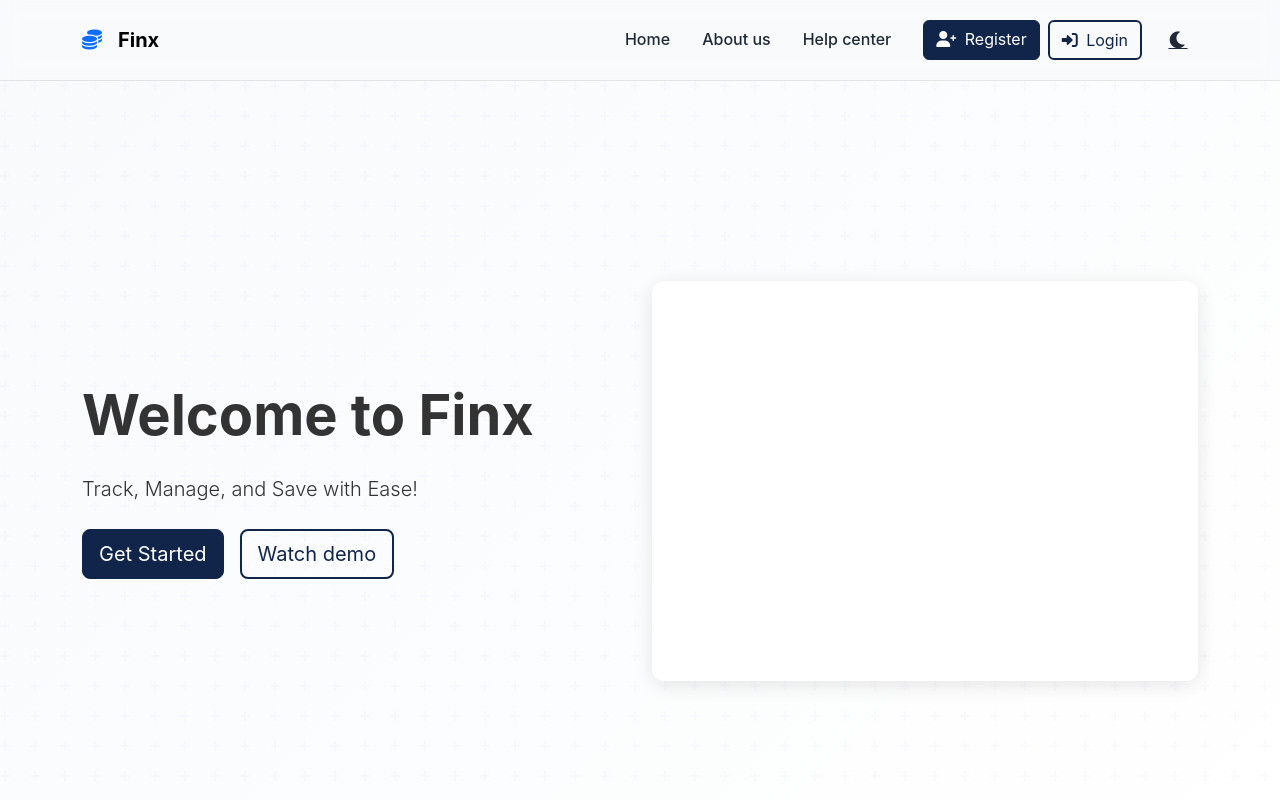
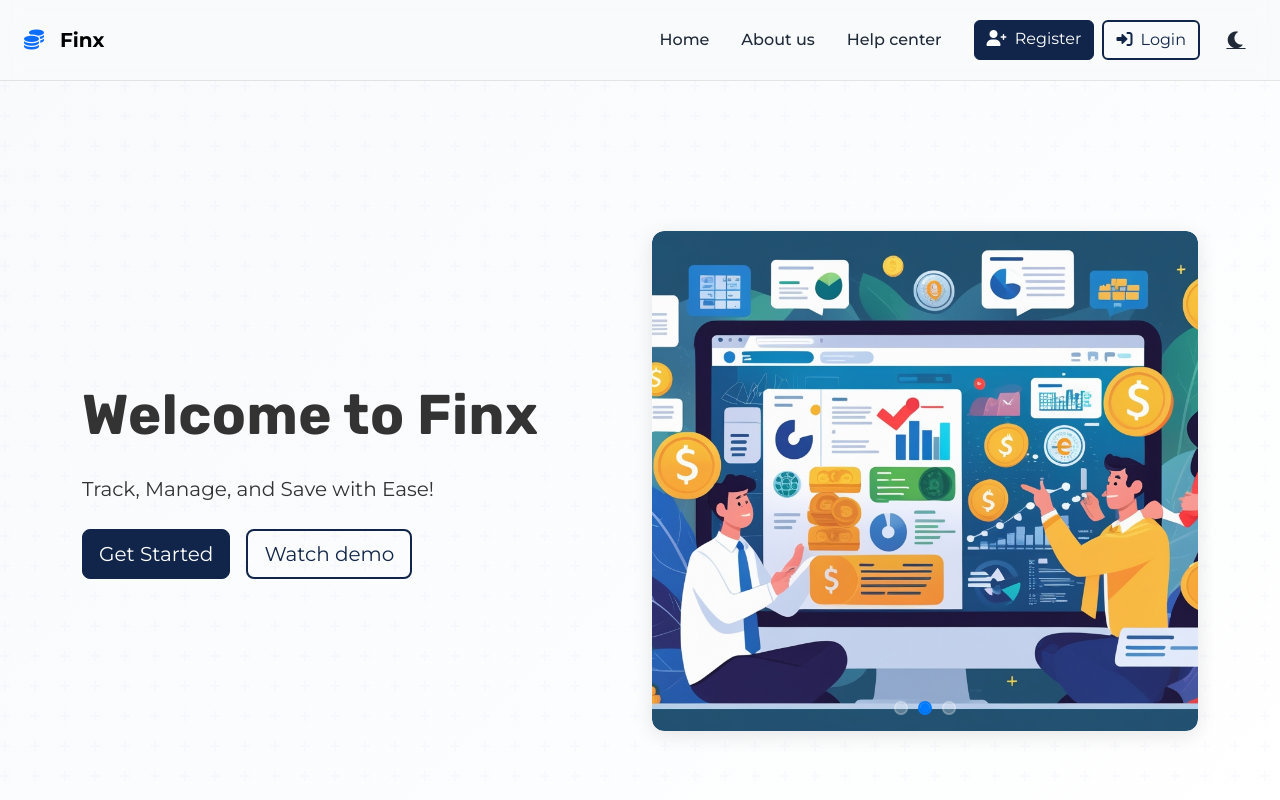
Before and after one commit to NoheliaCastro/Finx, a plain HTML site: page index.html in a window 1280 px wide. Shown: the top 800 px of the page. Drawn offline with nearby package versions, Linux system fonts and the light colour scheme.

Commit message:
Se añadió un carrusel de imágenes en la sección "hero" de la página principal, se integraron fuentes de Google y se actualizaron los estilos de tipografía. Además, se realizaron ajustes en la estructura del encabezado y se modificaron los colores primarios en el archivo de estilos.

```diff
--- a/components/header.html
+++ b/components/header.html
@@ -1,7 +1,7 @@
 <!-- Header -->
 
 <nav class="navbar navbar-expand-lg navbar-light bg-light shadow-sm">
-  <div class="container">
+  <div class="container-fluid px-4">
     <a class="navbar-brand fw-bold" href="index.html">
       <i class="fas fa-coins text-primary me-2"></i>Finx
     </a>
--- a/index.html
+++ b/index.html
@@ -4,6 +4,10 @@
     <meta charset="UTF-8">
     <meta name="viewport" content="width=device-width, initial-scale=1.0">
     <title>Finx - Track, Manage, and Save with Ease!</title>
+    <!-- Google Fonts -->
+    <link rel="preconnect" href="https://fonts.googleapis.com">
+    <link rel="preconnect" href="https://fonts.gstatic.com" crossorigin>
+    <link href="https://fonts.googleapis.com/css2?family=Rubik:ital,wght@0,300..900;1,300..900&family=Montserrat:ital,wght@0,100..900;1,100..900&display=swap" rel="stylesheet">
     <!-- Bootstrap 5 CSS -->
     <link href="https://cdn.jsdelivr.net/npm/bootstrap@5.3.0/dist/css/bootstrap.min.css" rel="stylesheet">
     <!-- Font Awesome -->
@@ -270,7 +274,7 @@
         <div class="container">
             <div class="row align-items-center">
                 <div class="col-md-6" data-aos="fade-right">
-                    <h1 class="display-4 fw-bold mb-4">Welcome to Finx</h1>
+                    <h1 class="display-4 fw-bold mb-4 title-font">Welcome to Finx</h1>
                     <p class="lead mb-4">Track, Manage, and Save with Ease!</p>
                     <div class="d-flex gap-3">
                         <button class="btn btn-primary btn-lg">
@@ -283,7 +287,34 @@
                 </div>
                 <div class="col-md-6" data-aos="fade-left">
                     <div class="hero-image-container">
-                        <!-- Aquí irá la imagen -->
+                        <div id="heroCarousel" class="carousel slide" data-bs-ride="carousel">
+                            <div class="carousel-inner">
+                                <div class="carousel-item active">
+                                    <img src="images/1.jpg" class="d-block w-100" alt="Finx Image 1">
+                                </div>
+                                <div class="carousel-item">
+                                    <img src="images/2.jpg" class="d-block w-100" alt="Finx Image 2">
+                                </div>
+                                <div class="carousel-item">
+                                    <img src="images/3.jpg" class="d-block w-100" alt="Finx Image 3">
+                                </div>
+                            </div>
+                            <!-- Controles del carrusel -->
+                            <button class="carousel-control-prev" type="button" data-bs-target="#heroCarousel" data-bs-slide="prev">
+                                <span class="carousel-control-prev-icon" aria-hidden="true"></span>
+                                <span class="visually-hidden">Anterior</span>
+                            </button>
+                            <button class="carousel-control-next" type="button" data-bs-target="#heroCarousel" data-bs-slide="next">
+                                <span class="carousel-control-next-icon" aria-hidden="true"></span>
+                                <span class="visually-hidden">Siguiente</span>
+                            </button>
+                            <!-- Indicadores -->
+                            <div class="carousel-indicators">
+                                <button type="button" data-bs-target="#heroCarousel" data-bs-slide-to="0" class="active" aria-current="true" aria-label="Slide 1"></button>
+                                <button type="button" data-bs-target="#heroCarousel" data-bs-slide-to="1" aria-label="Slide 2"></button>
+                                <button type="button" data-bs-target="#heroCarousel" data-bs-slide-to="2" aria-label="Slide 3"></button>
+                            </div>
+                        </div>
                     </div>
                 </div>
             </div>
@@ -339,7 +370,7 @@
         <div class="container">
             <div class="text-center mb-5">
                 <span class="badge bg-primary bg-opacity-10 text-primary mb-3">Features</span>
-                <h2 class="display-4 fw-bold" data-aos="fade-up">Why Choose Us</h2>
+                <h2 class="display-4 fw-bold title-font" data-aos="fade-up">Why Choose Us</h2>
             </div>
             <div class="row align-items-center">
                 <div class="col-md-6 text-start">
@@ -358,7 +389,7 @@
         <div class="container">
             <div class="text-center mb-5">
                 <span class="badge bg-primary bg-opacity-10 text-primary mb-3">Benefits</span>
-                <h2 class="display-4 fw-bold" data-aos="fade-up">What You Get</h2>
+                <h2 class="display-4 fw-bold title-font" data-aos="fade-up">What You Get</h2>
             </div>
             <div class="row align-items-center flex-row-reverse">
                 <div class="col-md-6 text-start">
--- a/styles.css
+++ b/styles.css
@@ -1,7 +1,7 @@
 /* Custom Variables */
 :root {
-    --primary-color: #6366f1;
-    --secondary-color: #4f46e5;
+    --primary-color: #007bff;
+    --secondary-color: #6c757d;
     --accent-color: #818cf8;
     --text-color: #1f2937;
     --light-text: #6b7280;
@@ -16,6 +16,14 @@
     --navbar-padding: 1rem 0;
     --navbar-shadow: 0 2px 15px rgba(0, 0, 0, 0.1);
     --navbar-transition: all 0.3s ease;
+    --success-color: #28a745;
+    --info-color: #17a2b8;
+    --warning-color: #ffc107;
+    --danger-color: #dc3545;
+    --light-color: #f8f9fa;
+    --dark-color: #343a40;
+    --header-height: 80px;
+    --transition-speed: 0.3s;
 }
 
 /* Dark Mode Variables */
@@ -43,7 +51,8 @@ html {
 }
 
 body {
-    font-family: 'Inter', -apple-system, BlinkMacSystemFont, 'Segoe UI', Roboto, sans-serif;
+    font-family: 'Montserrat', sans-serif;
+    font-weight: 400;
     line-height: 1.6;
     color: var(--text-color);
     background-color: var(--light-background);
@@ -60,10 +69,10 @@ body {
     box-shadow: var(--navbar-shadow);
 }
 
-.navbar.scrolled {
-    height: calc(var(--navbar-height) - 20px);
-    padding: calc(var(--navbar-padding) - 0.5rem);
-    background-color: var(--background-color) !important;
+.navbar .container-fluid {
+    max-width: 100%;
+    padding-left: 2rem;
+    padding-right: 2rem;
 }
 
 .navbar-brand {
@@ -93,6 +102,10 @@ body {
 
 .navbar.scrolled .navbar-brand h1 {
     font-size: 1.3rem;
+}
+
+.navbar-nav {
+    margin-left: auto;
 }
 
 .nav-link {
@@ -203,6 +216,23 @@ body {
     transform: rotate(180deg);
 }
 
+/* Tipografía */
+.title-font {
+    font-family: 'Rubik', sans-serif;
+    font-weight: 700;
+    letter-spacing: 0.5px;
+}
+
+h1, h2, h3, h4, h5, h6 {
+    font-family: 'Rubik', sans-serif;
+    font-weight: 700;
+}
+
+p, .lead, .text-muted {
+    font-family: 'Montserrat', sans-serif;
+    font-weight: 400;
+}
+
 /* Hero Section */
 .hero {
     background: linear-gradient(135deg, var(--light-background) 0%, var(--background-color) 100%);
@@ -255,15 +285,105 @@ body {
 .hero-image-container {
     position: relative;
     z-index: 1;
+    border-radius: 12px;
+    overflow: hidden;
+    box-shadow: var(--hover-shadow);
 }
 
-.hero-image img {
-    max-width: 100%;
+#heroCarousel {
+    width: 100%;
     height: 500px;
-    border-radius: 2rem;
-    box-shadow: var(--hover-shadow);
-    animation: float 6s ease-in-out infinite;
+}
+
+#heroCarousel .carousel-inner {
+    height: 100%;
+}
+
+#heroCarousel .carousel-item {
+    height: 100%;
+    transition: transform 1.2s ease-in-out;
+}
+
+#heroCarousel .carousel-item img {
+    width: 100%;
+    height: 100%;
     object-fit: cover;
+    border-radius: 12px;
+}
+
+#heroCarousel .carousel-item-next:not(.carousel-item-start),
+#heroCarousel .active.carousel-item-end {
+    transform: translateX(100%);
+}
+
+#heroCarousel .carousel-item-prev:not(.carousel-item-end),
+#heroCarousel .active.carousel-item-start {
+    transform: translateX(-100%);
+}
+
+/* Estilos para los controles del carrusel */
+#heroCarousel .carousel-control-prev,
+#heroCarousel .carousel-control-next {
+    width: 10%;
+    opacity: 0;
+    transition: opacity 0.3s ease;
+}
+
+#heroCarousel:hover .carousel-control-prev,
+#heroCarousel:hover .carousel-control-next {
+    opacity: 0.8;
+}
+
+#heroCarousel .carousel-control-prev-icon,
+#heroCarousel .carousel-control-next-icon {
+    background-color: rgba(0, 0, 0, 0.5);
+    padding: 1.5rem;
+    border-radius: 50%;
+    transition: background-color 0.3s ease;
+}
+
+#heroCarousel .carousel-control-prev:hover .carousel-control-prev-icon,
+#heroCarousel .carousel-control-next:hover .carousel-control-next-icon {
+    background-color: rgba(0, 0, 0, 0.7);
+}
+
+/* Estilos para los indicadores */
+#heroCarousel .carousel-indicators {
+    margin-bottom: 1rem;
+}
+
+#heroCarousel .carousel-indicators button {
+    width: 10px;
+    height: 10px;
+    border-radius: 50%;
+    margin: 0 5px;
+    background-color: rgba(255, 255, 255, 0.5);
+    border: 2px solid rgba(255, 255, 255, 0.8);
+    transition: background-color 0.3s ease;
+}
+
+#heroCarousel .carousel-indicators button:hover {
+    background-color: rgba(255, 255, 255, 0.8);
+}
+
+#heroCarousel .carousel-indicators button.active {
+    background-color: var(--primary-color);
+    border-color: var(--primary-color);
+}
+
+/* Ajustes para el tema oscuro */
+[data-bs-theme="dark"] .hero-image-container {
+    box-shadow: 0 8px 32px rgba(0, 0, 0, 0.3);
+}
+
+[data-bs-theme="dark"] #heroCarousel .carousel-control-prev-icon,
+[data-bs-theme="dark"] #heroCarousel .carousel-control-next-icon {
+    background-color: rgba(255, 255, 255, 0.2);
+}
+
+[data-bs-theme="dark"] #heroCarousel .carousel-indicators button {
+    background-color: rgba(255, 255, 255, 0.3);
+    border-color: rgba(255, 255, 255, 0.5);
 }
 
 .floating-card {
```
Also changed, not shown: js/main.js (+8 -0 lines), images/1.jpg (added), images/2.jpg (added), images/3.jpg (added).
